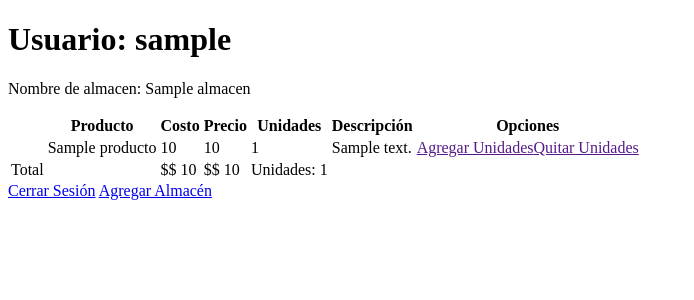
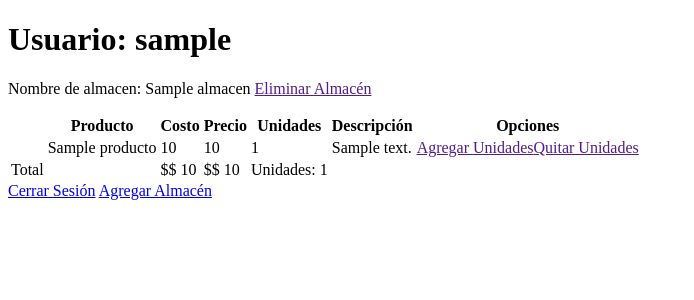
Before and after one commit to MIGUELAGC29/DJANGO-PEPS, a Django app: page /peps/home/ in a window 1280 px wide. Shown: the top 300 px of the page, without its empty margins (0-694 px from the left). Run offline with Django 4.2, Linux system fonts and the light colour scheme; a user stored in the database is signed in; tables that the repository leaves empty hold one stand-in row (values such as "Sample post").

Commit message:
Se comienza la parte de eliminar almacen pero queda inconclusa

```diff
--- a/PEPS/Almacen/urls.py
+++ b/PEPS/Almacen/urls.py
@@ -5,6 +5,7 @@ from Almacen.views import *
 
 urlpatterns = [
     path('crear_almacen/', Vista_Formulario_Almacen, name = "Crear_Almacen"),
+    path('eliminar_almacen/<int:id>', Eliminar_Almacen, name = 'Eliminar_Almacen'),
     path('mostrar/', Guardar_Almacen, name = "Guardar_Almacen" ),
 
 ]
--- a/PEPS/App/templates/home.html
+++ b/PEPS/App/templates/home.html
@@ -10,7 +10,7 @@
 
 
         {% for key,valor in d.items %}
-            <p>Nombre de almacen: {{key.nombre}}</p>
+            <p>Nombre de almacen: {{key.nombre}} <a href="">Eliminar Almacén</a></p>
             <table>
                 <thead>
                     <tr>
@@ -82,5 +82,7 @@
 
 
 
+
+
 </body>
 </html>
```
Also changed, not shown: PEPS/Almacen/views.py (+8 -1 lines).
